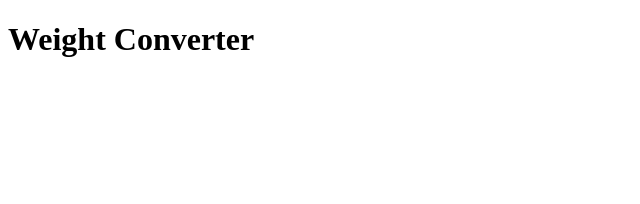
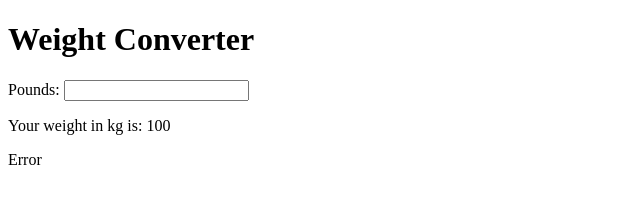
Before and after one commit to mdzaberalhamid/html-css-javascript-projects, a plain HTML site: page project-6-weight-converter/index.html in a window 1280 px wide. Shown: the whole page, without its empty margins (0-640 px from the left). Drawn offline with Linux system fonts and the light colour scheme.

Commit message:
Update index.html

```diff
--- a/project-6-weight-converter/index.html
+++ b/project-6-weight-converter/index.html
@@ -6,6 +6,14 @@
     <title>Weight Converter</title>
 </head>
 <body>
-    <h1>Weight Converter</h1>
+    <div class="container">
+        <h1 class="heading">Weight Converter</h1>
+        <div class="input-container">
+            <label for="pounds">Pounds: </label>
+            <input type="number" id="input" class="input" step="0.1">
+        </div>
+        <p>Your weight in kg is: <span id="result">100</span></p>
+        <p class="error" id="error">Error</p>
+    </div>
 </body>
 </html>
```
